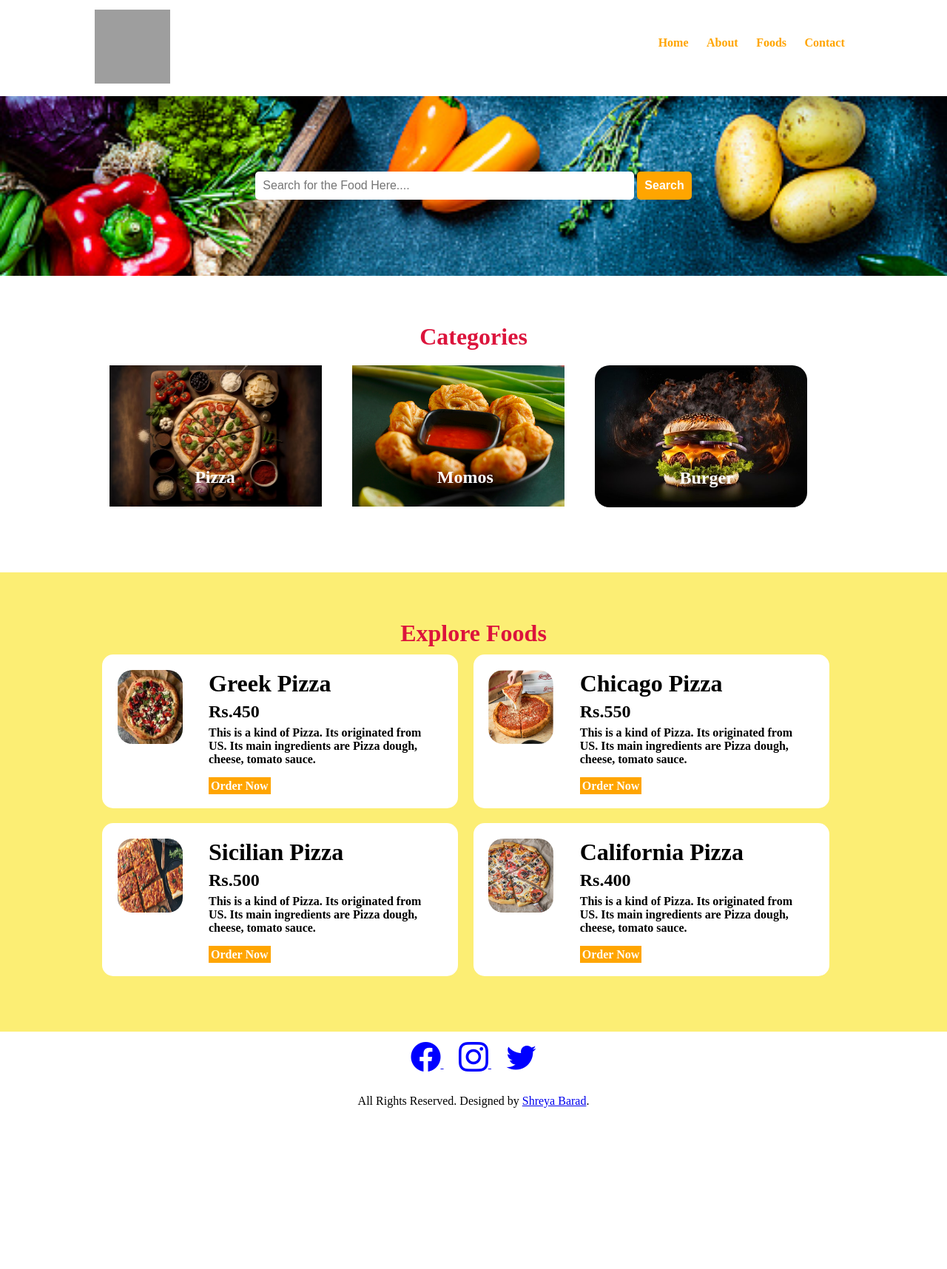
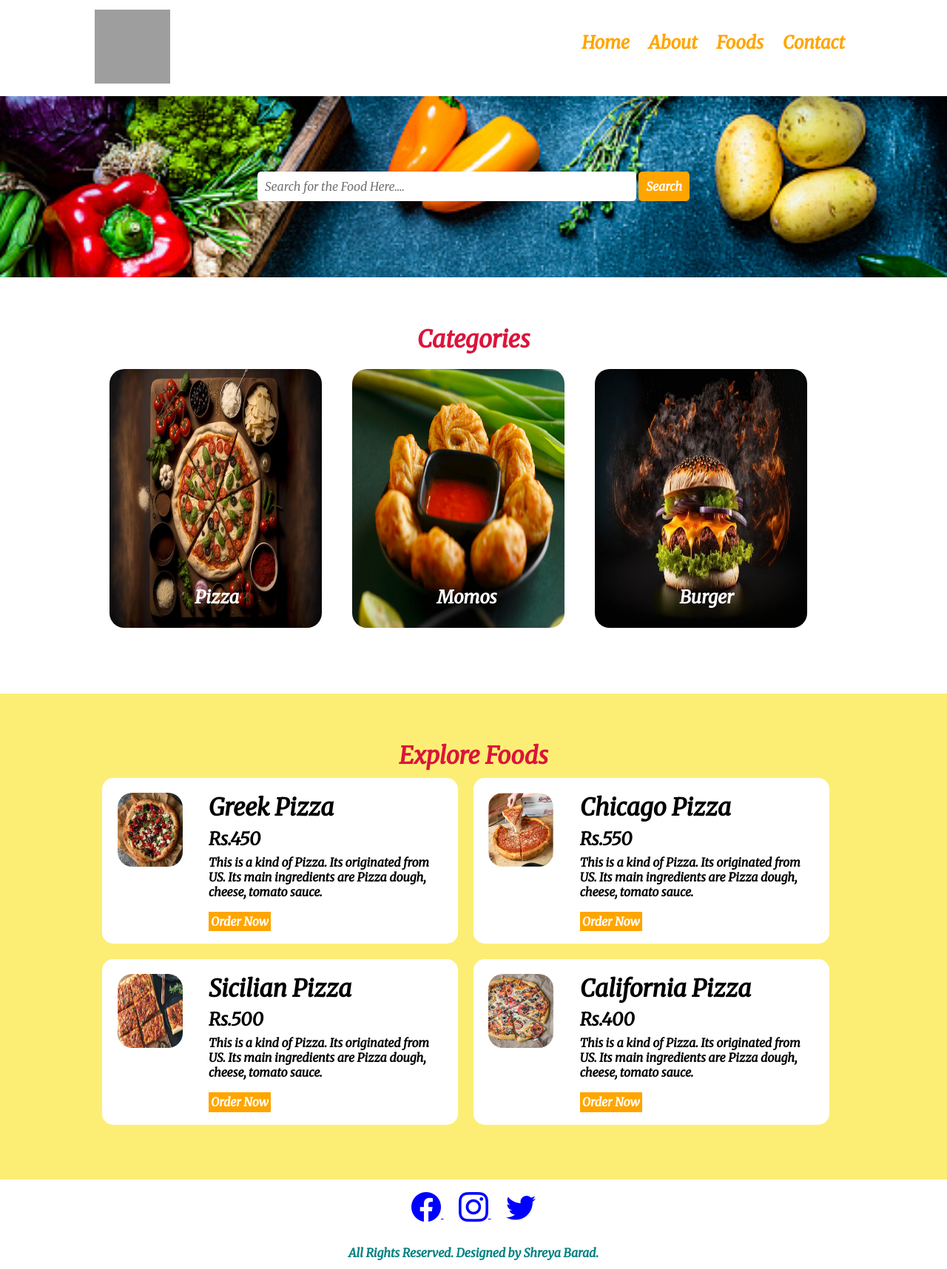
Before and after one commit to ShreyaVinodBarad/OnlineFoodOrderWebsite, a PHP site: page / in a window 1280 px wide. Shown: the whole page at 74% size. Before the commit the page ends 1498 px from the top, so only its background shows below. Run offline with PHP 8.4, Linux system fonts and the light colour scheme; grey boxes are pictures that could not be loaded.

Commit message:
Font Style Changed!

```diff
--- a/index.html
+++ b/index.html
@@ -68,22 +68,28 @@
                 Categories
             </h2>
             <div class="box-3 floatContainer">
-                <img src="Images/Food Categories/Pizza.avif" alt="Pizza" class="ImgResponsiveFoodCategories">
+                <a href="#">
+                <img src="Images/Food Categories/Pizza.avif" alt="Pizza" class="ImgResponsiveFoodCategories imgCurve">
                 <h3 class="floatText floatTextWhite">
                     Pizza
                 </h3>
+                </a>
             </div>
             <div class="box-3 floatContainer">
-                <img src="Images/Food Categories/Momos.jpg" alt="Pizza" class="ImgResponsiveFoodCategories">
+                <a href="#">
+                <img src="Images/Food Categories/Momos.jpg" alt="Pizza" class="ImgResponsiveFoodCategories imgCurve">
                 <h3 class="floatText floatTextWhite">
                     Momos
                 </h3>
+                </a>
             </div>
             <div class="box-3 floatContainer">
+                <a href="#">
                 <img src="Images/Food Categories/Burger.jpg" alt="Pizza" class="ImgResponsiveFoodCategories imgCurve">
                 <h3 class="floatText floatTextWhite">
                     Burger
                 </h3>
+                </a>
             </div>
             <div class="clearfix">
             </div>
--- a/style.css
+++ b/style.css
@@ -1,6 +1,10 @@
+@import url('https://fonts.googleapis.com/css2?family=Merriweather:ital@1&display=swap');
+
+
 *{
     margin: 0 0;
     padding:0 0;
+    font-family: 'Merriweather', serif;
 }
 
 
@@ -50,6 +54,7 @@
     display: inline;
     padding: 1%;
     font-weight: bold;
+    font-size: 1.5rem;
 }
 .menu a{
     color: orange;
@@ -127,6 +132,7 @@
 }
 .ImgResponsiveFoodCategories{
     width: 100%;
+    height: 350px;
 }
 
 
@@ -206,3 +212,15 @@
 .SocialMedia i:hover{
     color: darkblue;
 }
+
+/* Footer Section */
+.Footer p{
+    font-size: 1rem;
+    font-weight: bold;
+    color:teal;
+
+}
+.Footer a{
+    color: teal;
+    text-decoration: none;
+}
```
